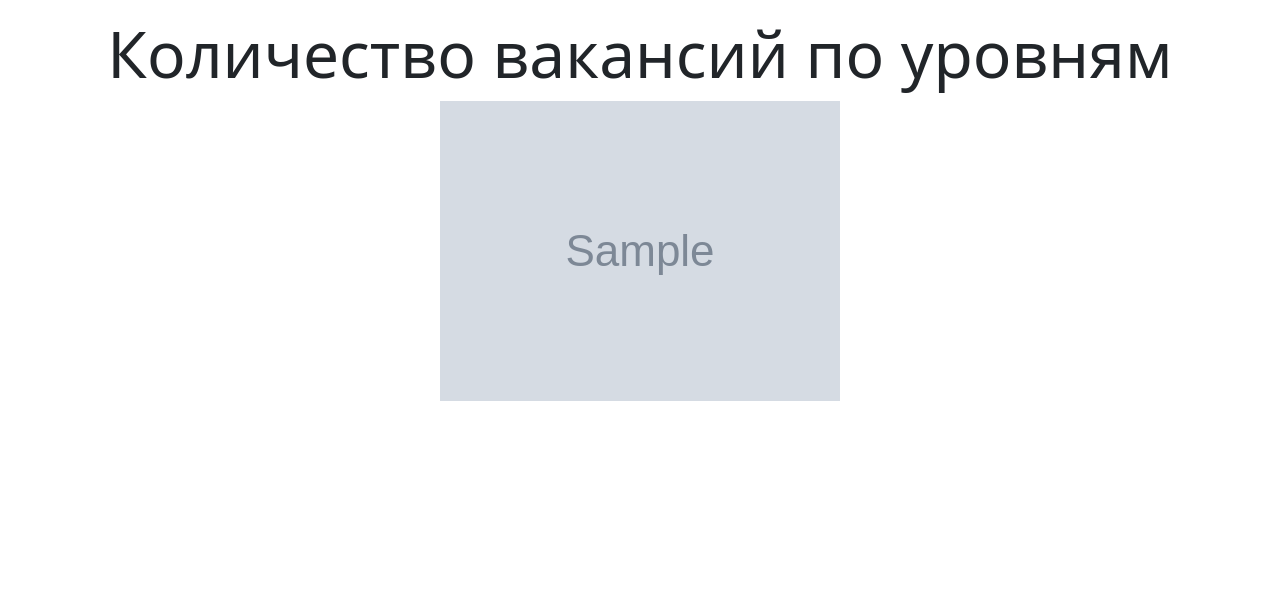
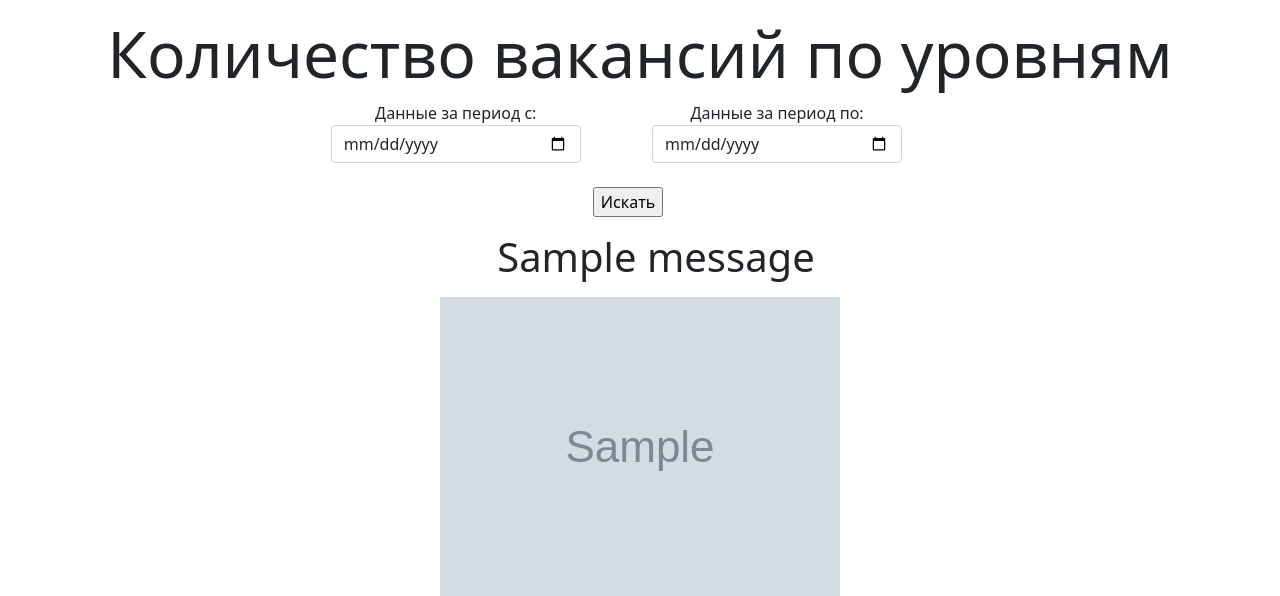
Before and after one commit to Jabloco/dashboard_headhunter, a Python web app: template flask_carcas/app/templates/vacancies.html in a window 1280 px wide. Shown: the part 56-652 px from the top of the page. Run offline with Jinja, Linux system fonts and the light colour scheme; the template is opened without the code that fills it: most values are stand-ins (such as "Sample title", 1, 10 or a date in 2020); grey boxes marked "Sample" are stand-in pictures; one stand-in notice (Sample message) is shown; some libraries are stand-ins or nearby versions.

Commit message:
Добавил ввод даты в vacancies.html

```diff
--- a/flask_carcas/app/templates/vacancies.html
+++ b/flask_carcas/app/templates/vacancies.html
@@ -14,9 +14,44 @@
 
 <div class="text-center">
     <h1 class="display-3">Количество вакансий по уровням</h1>
+    <div class="d-flex justify-content-center">
+        <form action="" method="get" novalidate>
+            <div class="container">
+                <div class="row">
+                    <div class="col-sm">
+                        <div class="form-group" style="width:250px">
+                            <label for="inputDate">Данные за период с:</label>
+                            <input type="date" name="date_from" class="form-control">
+                        </div>
+                    </div>
+                    <div class="col-sm">
+                        <div class="form-group" style="width:250px">
+                            <label for="inputDate">Данные за период по:</label>
+                            <input type="date" name="date_to" class="form-control">
+                        </div>
+                    </div>
+                    <div class="row">
+                        <div class="col-sm">
+                            <br>
+                            <input type="submit" value="Искать">
+                        </div>
+                    </div>
+                </div>
+            </div>
+        </form>
+    </div>
 </div>
 
 <div class="text-center">
+    {% with messages = get_flashed_messages() %}
+    {% if messages %}
+        <ul class=flashes>
+        {% for message in messages %}
+        <h6 class="display-6">{{ message }}</h6>
+        {% endfor %}
+        </ul>
+    {% endif %}
+    {% endwith %}
     <img src="{{image}}" alt="Pie dashboard"/>
 </div>
 
```
Also changed, not shown: flask_carcas/app/routes.py (+11 -0 lines).
